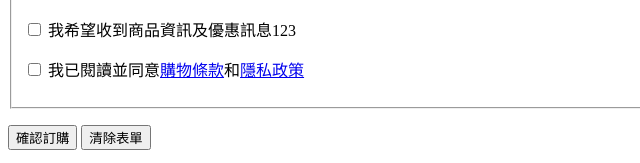
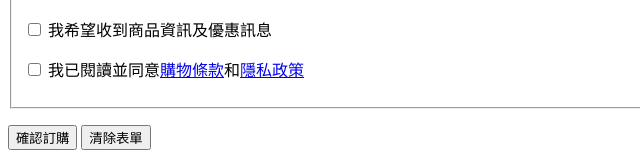
Before and after one commit to wangon31317/test-hw-html, a plain HTML site: page index.html in a window 1280 px wide. Shown: the part 1438-1601 px from the top of the page, 0-640 px from the left. Drawn offline with Linux system fonts and the light colour scheme.

Commit message:
delete 123

```diff
--- a/index.html
+++ b/index.html
@@ -171,7 +171,7 @@
             </p>
             <p>
                 <input type="checkbox" id="sendinginfo" name="sendinginfo" value="true">
-                <label for="sendinginfo">我希望收到商品資訊及優惠訊息123</label>
+                <label for="sendinginfo">我希望收到商品資訊及優惠訊息</label>
             </p>
             <p>
                 <input type="checkbox" id="ruleagree" name="ruleagree" value="true" required>
```
